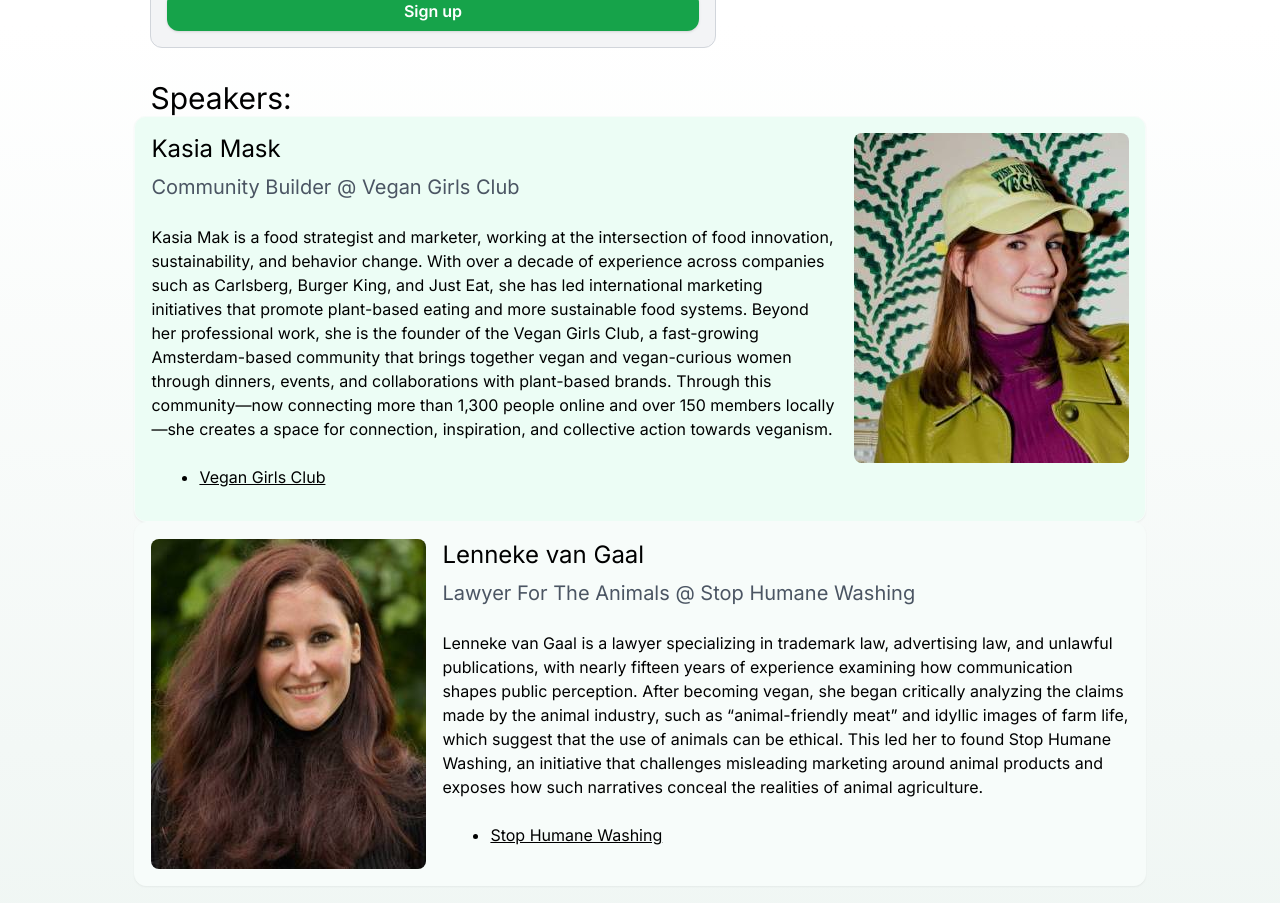
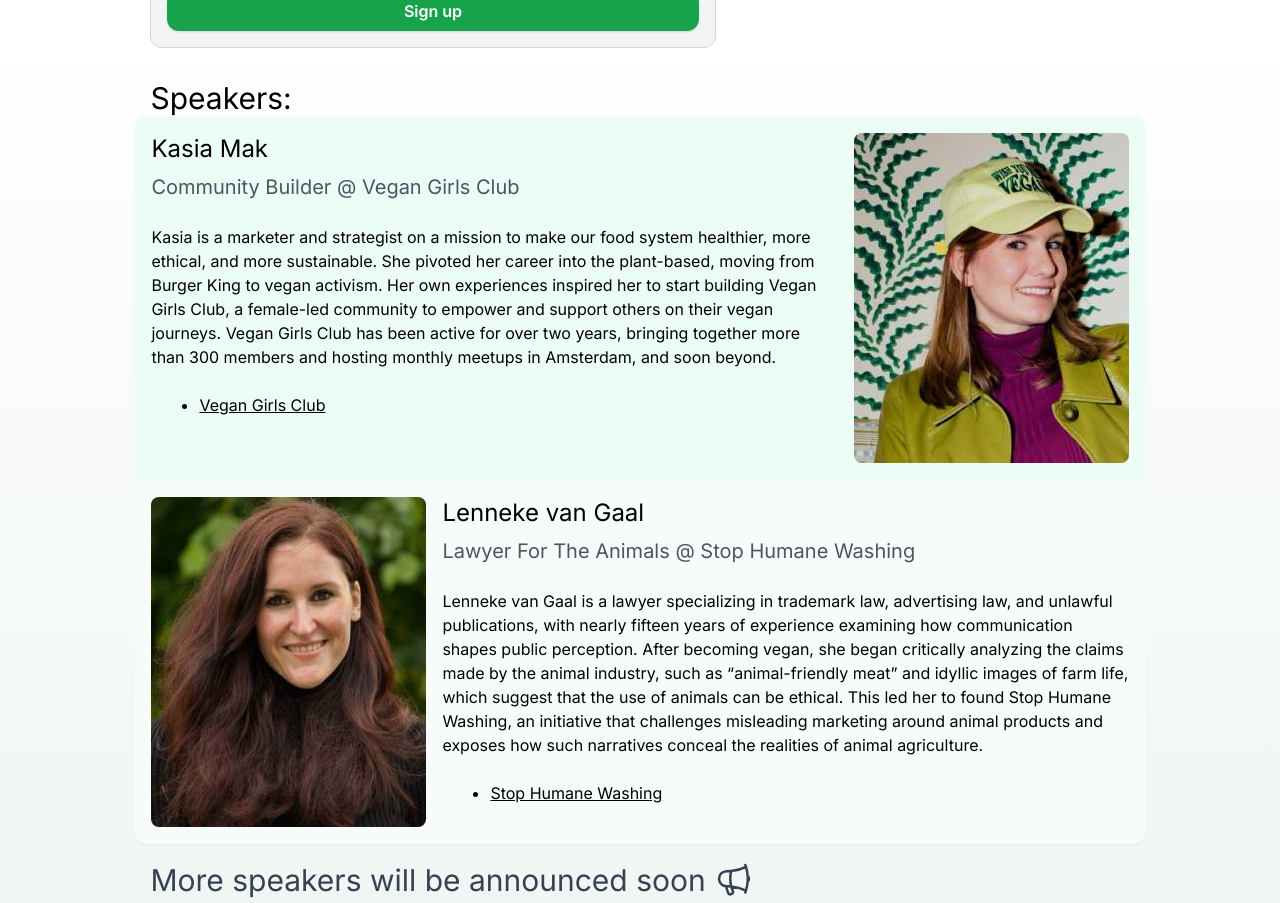
Before and after one commit to veganfuture/veganfuture.org, a Next.js app: page /raaf/4 in a window 1280 px wide. Shown: the part 940-1843 px from the top of the page. Built offline with nearby package versions, Linux system fonts and the light colour scheme.

Commit message:
raaf 4: fix Kasia Mak's name and description

```diff
--- a/app/raaf/4/page.tsx
+++ b/app/raaf/4/page.tsx
@@ -61,10 +61,10 @@
 
 const SPEAKERS: Array<PersonInfo> = [
   {
-    fullName: "Kasia Mask",
+    fullName: "Kasia Mak",
     title: "Community Builder",
     organization: "Vegan Girls Club",
-    description: `Kasia Mak is a food strategist and marketer, working at the intersection of food innovation, sustainability, and behavior change. With over a decade of experience across companies such as Carlsberg, Burger King, and Just Eat, she has led international marketing initiatives that promote plant-based eating and more sustainable food systems. Beyond her professional work, she is the founder of the Vegan Girls Club, a fast-growing Amsterdam-based community that brings together vegan and vegan-curious women through dinners, events, and collaborations with plant-based brands. Through this community—now connecting more than 1,300 people online and over 150 members locally—she creates a space for connection, inspiration, and collective action towards veganism.`,
+    description: `Kasia is a marketer and strategist on a mission to make our food system healthier, more ethical, and more sustainable. She pivoted her career into the plant-based, moving from Burger King to vegan activism. Her own experiences inspired her to start building Vegan Girls Club, a female-led community to empower and support others on their vegan journeys. Vegan Girls Club has been active for over two years, bringing together more than 300 members and hosting monthly meetups in Amsterdam, and soon beyond.`,
     pictureName: "kasia_mak.jpg",
     links: [
       {
```
